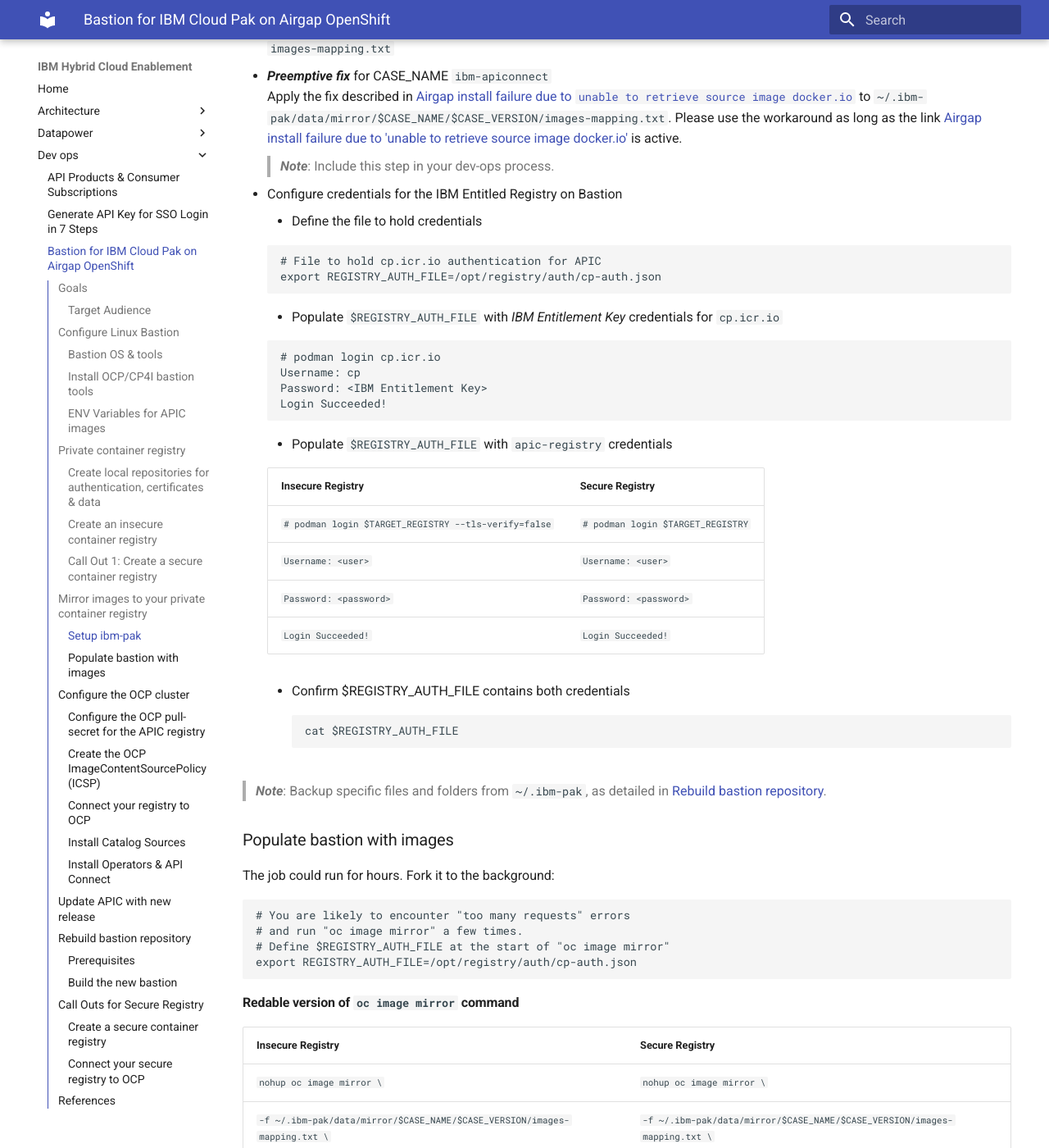
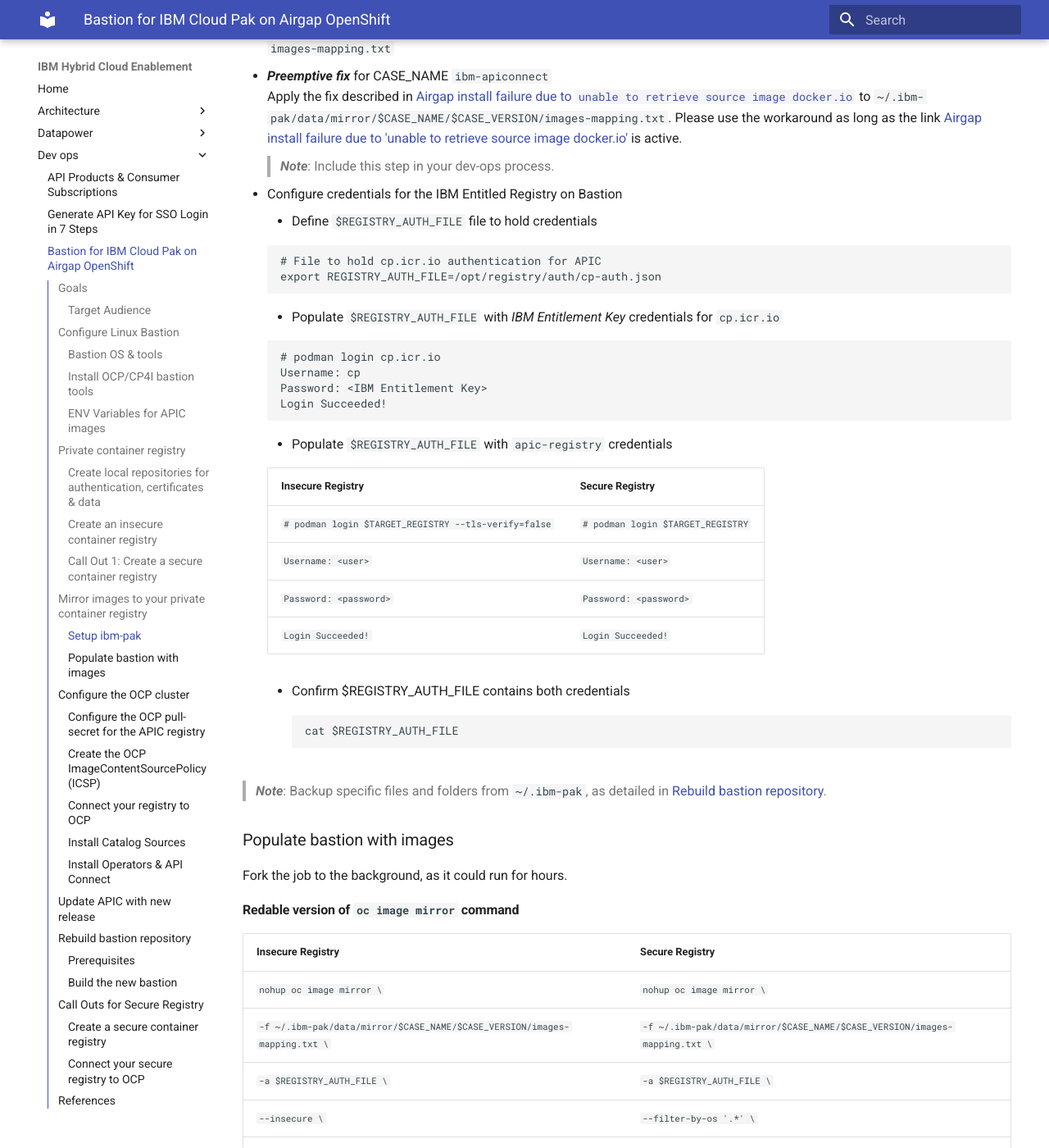
Before and after one commit to ibm-apiconnect/apic-hybrid-cloud-enablement, an MkDocs documentation site: the page built from docs-and-tools/dev-ops/bastion-airgap-ibm-pak.md, in a window 1280 px wide and 1400 px high, scrolled down 3719 px. Shown: the whole window at 82% size. Built offline with MkDocs 1.6.1 and Material for MkDocs 9.7.7, drawn with Linux system fonts in a browser that asks for light colours; some of the changed text lies outside the part shown.

Commit message:
bastion airgap v3.88 remove redundant text

````diff
--- a/docs-and-tools/dev-ops/bastion-airgap-ibm-pak.md
+++ b/docs-and-tools/dev-ops/bastion-airgap-ibm-pak.md
@@ -152,7 +152,7 @@
   >***Note***: Include this step in your dev-ops process.
 
 - Configure credentials for the IBM Entitled Registry on Bastion
-    - Define the file to hold credentials
+    - Define `$REGISTRY_AUTH_FILE` file to hold credentials
 
       ```
       # File to hold cp.icr.io authentication for APIC
@@ -190,13 +190,7 @@
 
 ### Populate bastion with images
 
-The job could run for hours. Fork it to the background:
-```
-# You are likely to encounter "too many requests" errors
-# and run "oc image mirror" a few times.
-# Define $REGISTRY_AUTH_FILE at the start of "oc image mirror"
-export REGISTRY_AUTH_FILE=/opt/registry/auth/cp-auth.json
-```
+Fork the job to the background, as it could run for hours.
 
 #### Redable version of `oc image mirror` command
 
````
Also changed, not shown: other parts of docs-and-tools/dev-ops/bastion-airgap-ibm-pak.md (+1 -1 lines).
